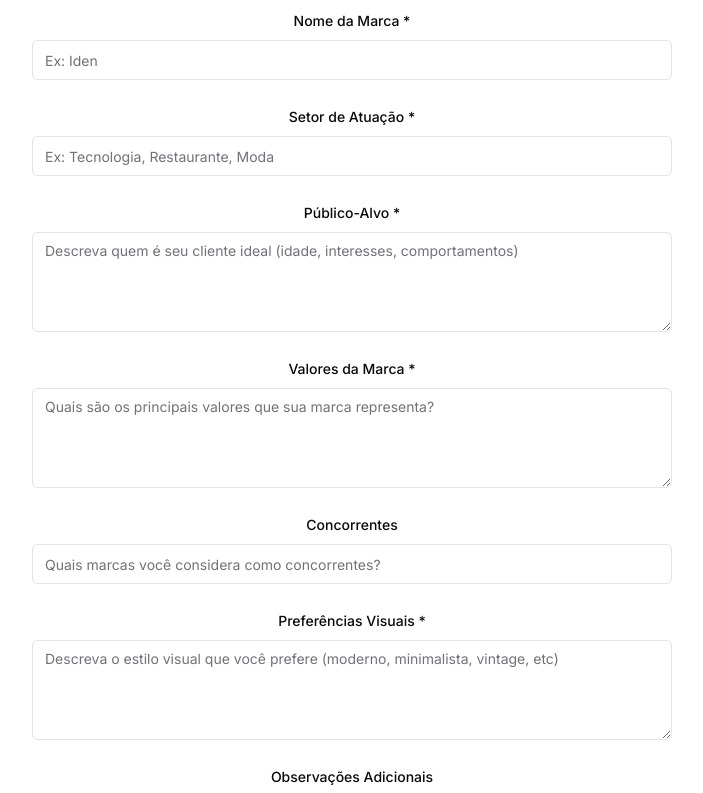
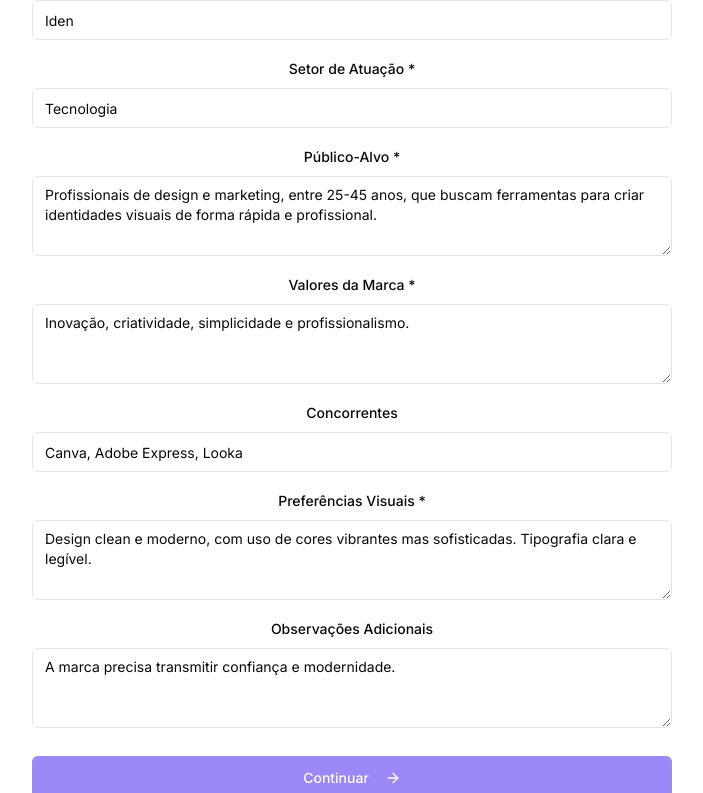
Before and after one commit to leandroalexme/iden-brand-spark-10, a React (Vite) app: page /briefing in a window 1280 px wide. Shown: the part 272-1065 px from the top of the page, without its empty margins (288-991 px from the left). Built offline with nearby package versions, Linux system fonts and the light colour scheme.

Commit message:
Fix: Improve form visibility and pre-fill data
Move the form to the top of the page and pre-fill the form fields.

```diff
--- a/src/pages/BriefingForm.tsx
+++ b/src/pages/BriefingForm.tsx
@@ -47,17 +47,20 @@ const BriefingForm = () => {
   const navigate = useNavigate();
   const { toast } = useToast();
 
+  // Valores pré-preenchidos para o formulário
+  const defaultValues = {
+    brandName: "Iden",
+    industry: "Tecnologia",
+    targetAudience: "Profissionais de design e marketing, entre 25-45 anos, que buscam ferramentas para criar identidades visuais de forma rápida e profissional.",
+    brandValues: "Inovação, criatividade, simplicidade e profissionalismo.",
+    competitors: "Canva, Adobe Express, Looka",
+    visualPreferences: "Design clean e moderno, com uso de cores vibrantes mas sofisticadas. Tipografia clara e legível.",
+    additionalNotes: "A marca precisa transmitir confiança e modernidade.",
+  };
+
   const form = useForm<BriefingFormValues>({
     resolver: zodResolver(briefingSchema),
-    defaultValues: {
-      brandName: "",
-      industry: "",
-      targetAudience: "",
-      brandValues: "",
-      competitors: "",
-      visualPreferences: "",
-      additionalNotes: "",
-    },
+    defaultValues,
   });
 
   function onSubmit(data: BriefingFormValues) {
@@ -75,18 +78,18 @@ const BriefingForm = () => {
   return (
     <div className="min-h-screen flex flex-col">
       <Header />
-      <main className="flex-grow py-12 px-4 bg-gray-50">
+      <main className="flex-grow py-6 px-4 bg-gray-50">
         <div className="container max-w-3xl mx-auto">
           <div className="bg-white p-8 rounded-xl shadow-sm">
-            <div className="text-center mb-8">
-              <h1 className="text-3xl font-serif font-bold mb-4">Briefing de Marca</h1>
+            <div className="text-center mb-6">
+              <h1 className="text-3xl font-serif font-bold mb-2">Briefing de Marca</h1>
               <p className="text-gray-600">
                 Conte-nos sobre sua marca para que possamos criar uma identidade visual perfeita para o seu negócio.
               </p>
             </div>
 
             <Form {...form}>
-              <form onSubmit={form.handleSubmit(onSubmit)} className="space-y-6">
+              <form onSubmit={form.handleSubmit(onSubmit)} className="space-y-4">
                 <FormField
                   control={form.control}
                   name="brandName"
@@ -124,7 +127,7 @@ const BriefingForm = () => {
                       <FormControl>
                         <Textarea
                           placeholder="Descreva quem é seu cliente ideal (idade, interesses, comportamentos)"
-                          className="min-h-[100px]"
+                          className="min-h-[80px]"
                           {...field}
                         />
                       </FormControl>
@@ -142,7 +145,7 @@ const BriefingForm = () => {
                       <FormControl>
                         <Textarea
                           placeholder="Quais são os principais valores que sua marca representa?"
-                          className="min-h-[100px]"
+                          className="min-h-[80px]"
                           {...field}
                         />
                       </FormControl>
@@ -174,7 +177,7 @@ const BriefingForm = () => {
                       <FormControl>
                         <Textarea
                           placeholder="Descreva o estilo visual que você prefere (moderno, minimalista, vintage, etc)"
-                          className="min-h-[100px]"
+                          className="min-h-[80px]"
                           {...field}
                         />
                       </FormControl>
@@ -192,7 +195,7 @@ const BriefingForm = () => {
                       <FormControl>
                         <Textarea
                           placeholder="Alguma informação adicional que gostaria de compartilhar?"
-                          className="min-h-[100px]"
+                          className="min-h-[80px]"
                           {...field}
                         />
                       </FormControl>
@@ -201,7 +204,7 @@ const BriefingForm = () => {
                   )}
                 />
 
-                <div className="pt-4">
+                <div className="pt-3">
                   <Button
                     type="submit"
                     className="w-full bg-iden-purple hover:bg-iden-purple-dark text-white"
```
